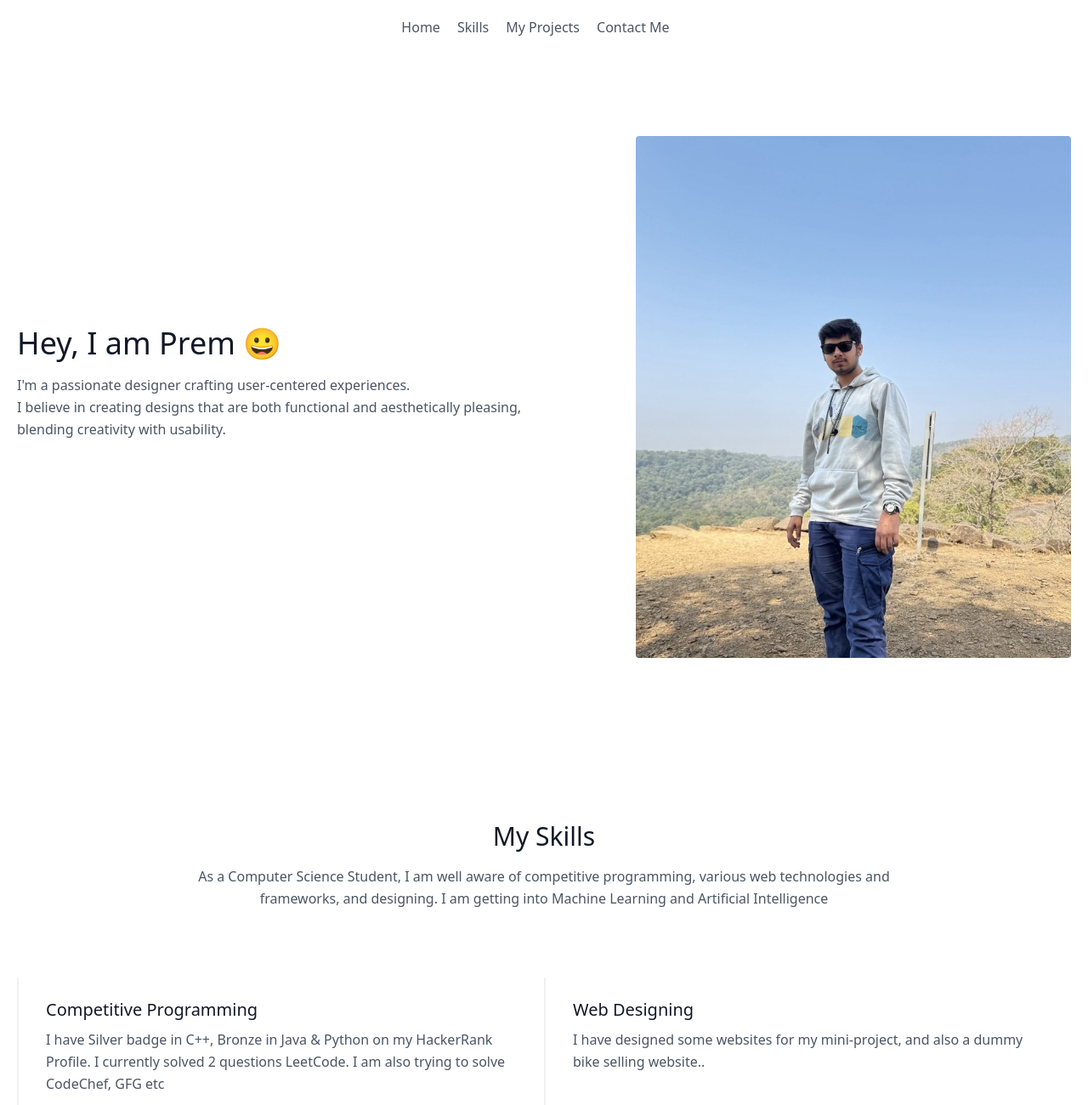
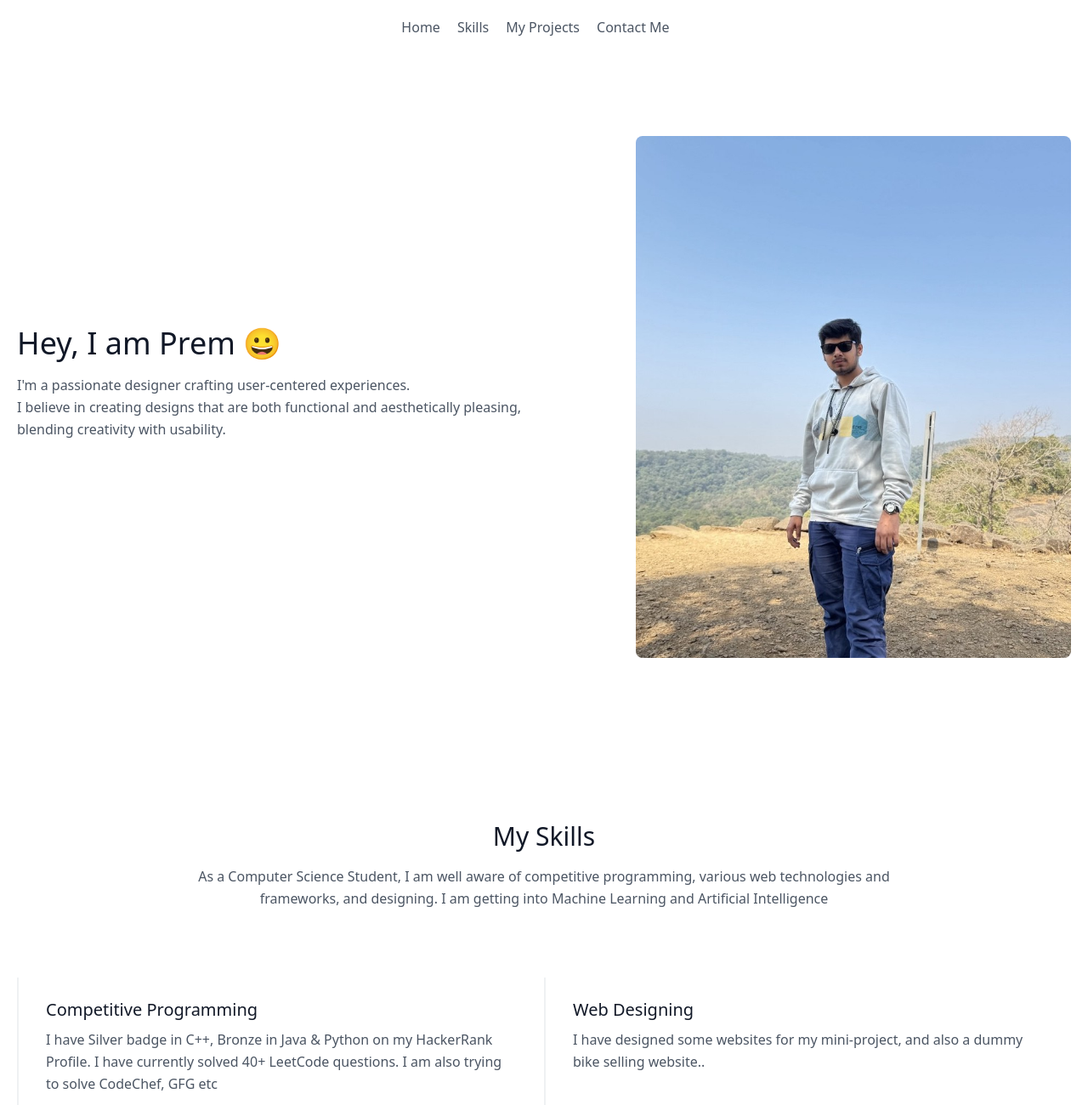
Before and after one commit to premsoni0469/portfolio, a plain HTML site: page index.html in a window 1280 px wide. Shown: the top 1300 px of the page at 85% size. Drawn offline with nearby package versions, Linux system fonts and the light colour scheme.

Commit message:
Updated description

```diff
--- a/index.html
+++ b/index.html
@@ -33,7 +33,7 @@
           usability.</p>
       </div>
       <div class="lg:max-w-lg lg:w-full md:w-1/2 w-5/6">
-        <img class="object-cover object-center rounded" alt="hero" src="portfolio/Prem Soni.jpg">
+        <img class="object-cover object-center rounded-lg" alt="hero" src="portfolio/Prem Soni.jpg">
       </div>
     </div>
   </section>
@@ -50,7 +50,7 @@
         <div class="xl:w-1/2 lg:w-1/2 md:w-full px-8 py-6 border-l-2 border-gray-200 border-opacity-60">
           <h2 class="text-lg sm:text-xl text-gray-900 font-medium title-font mb-2">Competitive Programming</h2>
           <p class="leading-relaxed text-base mb-4">I have Silver badge in C++, Bronze in Java & Python on my HackerRank
-            Profile. I currently solved 2 questions LeetCode. I am also trying to solve CodeChef, GFG etc</p>
+            Profile. I have currently solved 40+ LeetCode questions. I am also trying to solve CodeChef, GFG etc</p>
           <a href="www.hackerrank.com/profile/premsoni0469" class="text-indigo-500 inline-flex items-center">HackerRank
             Profile
             <svg fill="none" stroke="currentColor" stroke-linecap="round" stroke-linejoin="round" stroke-width="2"
```
